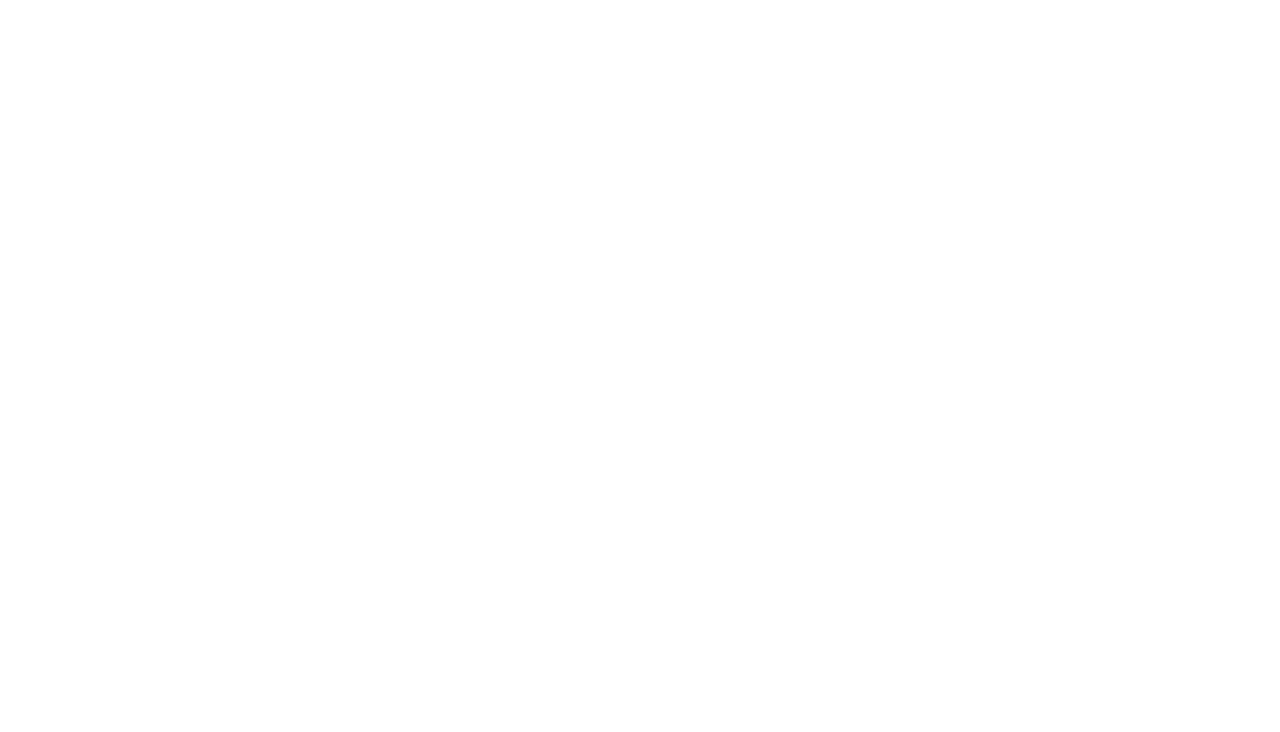
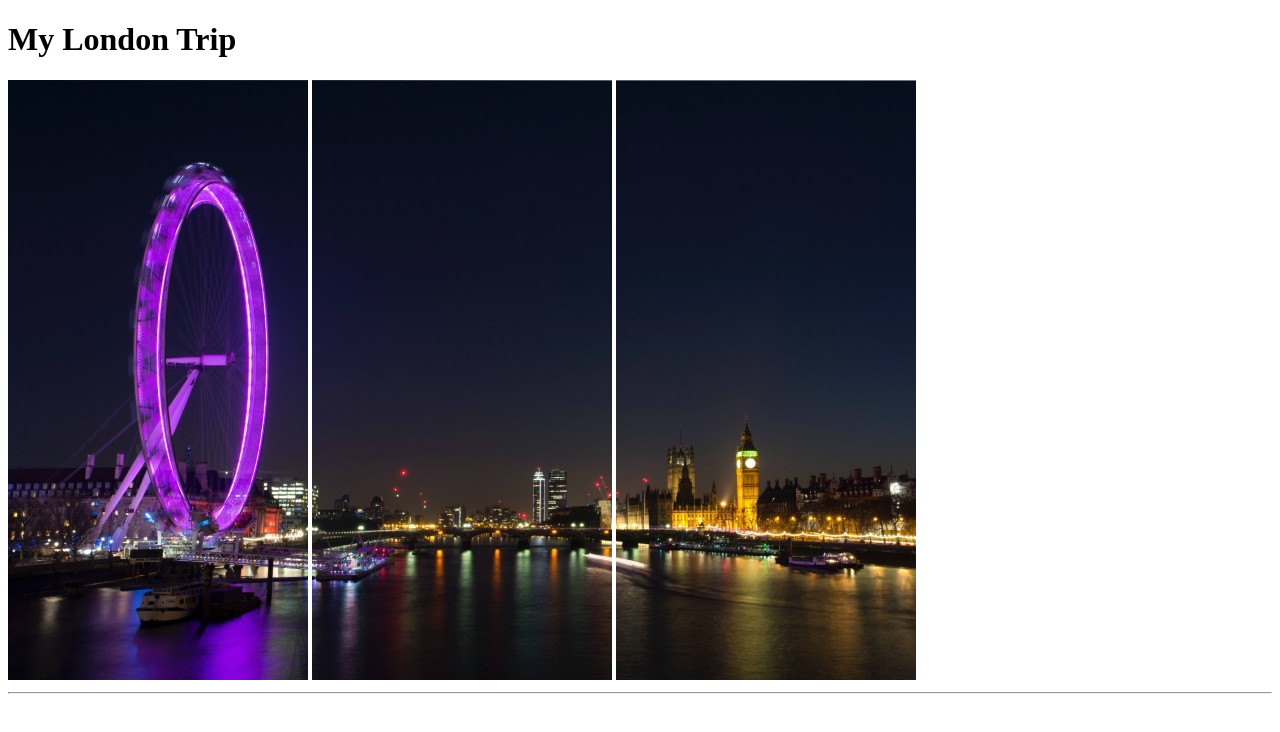
Before and after one commit to fabiopacifici/london_trip, a plain HTML site: page index.html in a window 1280 px wide. Drawn offline with Linux system fonts and the light colour scheme.

Commit message:
add page header

```diff
--- a/index.html
+++ b/index.html
@@ -10,7 +10,13 @@
 
     <!-- emmet: header+main+footer (press tab) -->
     <!-- Header -->
-    <header></header>
+    <header>
+        <h1>My London Trip</h1>
+        <img src="./img/pexels-bill-emrich-230794-0.jpg" alt="London eye">
+        <img src="./img/pexels-bill-emrich-230794-1.jpg" alt="London skyline">
+        <img src="./img/pexels-bill-emrich-230794-2.jpg" alt="The london big bang">
+        <hr>
+    </header>
 
     <!-- Main -->
     <main></main>
```
